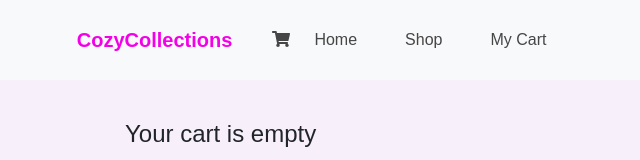
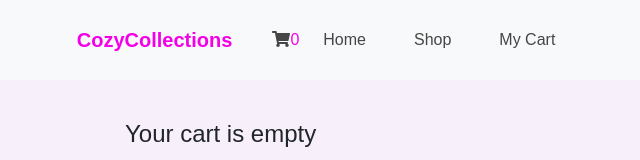
Before and after one commit to praizerema/cozyCollections, a React (Create React App) app: page /cart in a window 1280 px wide. Shown: the top 160 px of the page, without its empty margins (0-640 px from the left). Built offline with nearby package versions, Linux system fonts and the light colour scheme.

Commit message:
Added the add to cart feature

```diff
--- a/src/components/cart.js
+++ b/src/components/cart.js
@@ -92,6 +92,7 @@ handleSubtractQuantity = (id)=>{
 }
 
 const mapStateToProps = (state)=>{
+    console.log("cart:" + state.addedItems)
     return{
         items: state.addedItems
     }
--- a/src/components/navBar.js
+++ b/src/components/navBar.js
@@ -3,6 +3,7 @@ import { Link } from 'react-router-dom';
 import { FontAwesomeIcon } from "@fortawesome/react-fontawesome";
 import { faShoppingCart } from "@fortawesome/free-solid-svg-icons";
 import {Navbar, Nav} from "react-bootstrap";
+import { connect } from 'react-redux';
 
 class NavBar extends Component{
     render(){
@@ -10,7 +11,7 @@ class NavBar extends Component{
 
 <Navbar bg="light" expand="lg" className="navWrapper">
         <Navbar.Brand href="/" className="brandLogo">CozyCollections</Navbar.Brand>
-        <Nav.Item > <Link to="/cart"><FontAwesomeIcon icon={faShoppingCart} /></Link></Nav.Item>
+        <Nav.Item > <Link to="/cart"><FontAwesomeIcon icon={faShoppingCart} /><span className="font-16 cl-f400e8" style={{ color: "#f400e8"}}>{this.props.items.length}</span></Link></Nav.Item>
 
         <Navbar.Toggle aria-controls="basic-navbar-nav"/>
 
@@ -40,5 +41,10 @@ class NavBar extends Component{
 </nav> */
 }
 
-
-export default NavBar;
+const mapStateToProps = (state)=>{
+console.log("nav:" + state.addedItems.length)
+    return{
+        items: state.addedItems
+    }
+}
+export default connect(mapStateToProps)(NavBar);
--- a/src/index.css
+++ b/src/index.css
@@ -328,3 +328,6 @@ right: -400px;
   font-size: 10px;
   box-shadow: 0 0 8px 1px rgba(0,0,0, .1);
 }
+.cl-f400e8{
+  color: "#f400e8" !important;
+}
```
